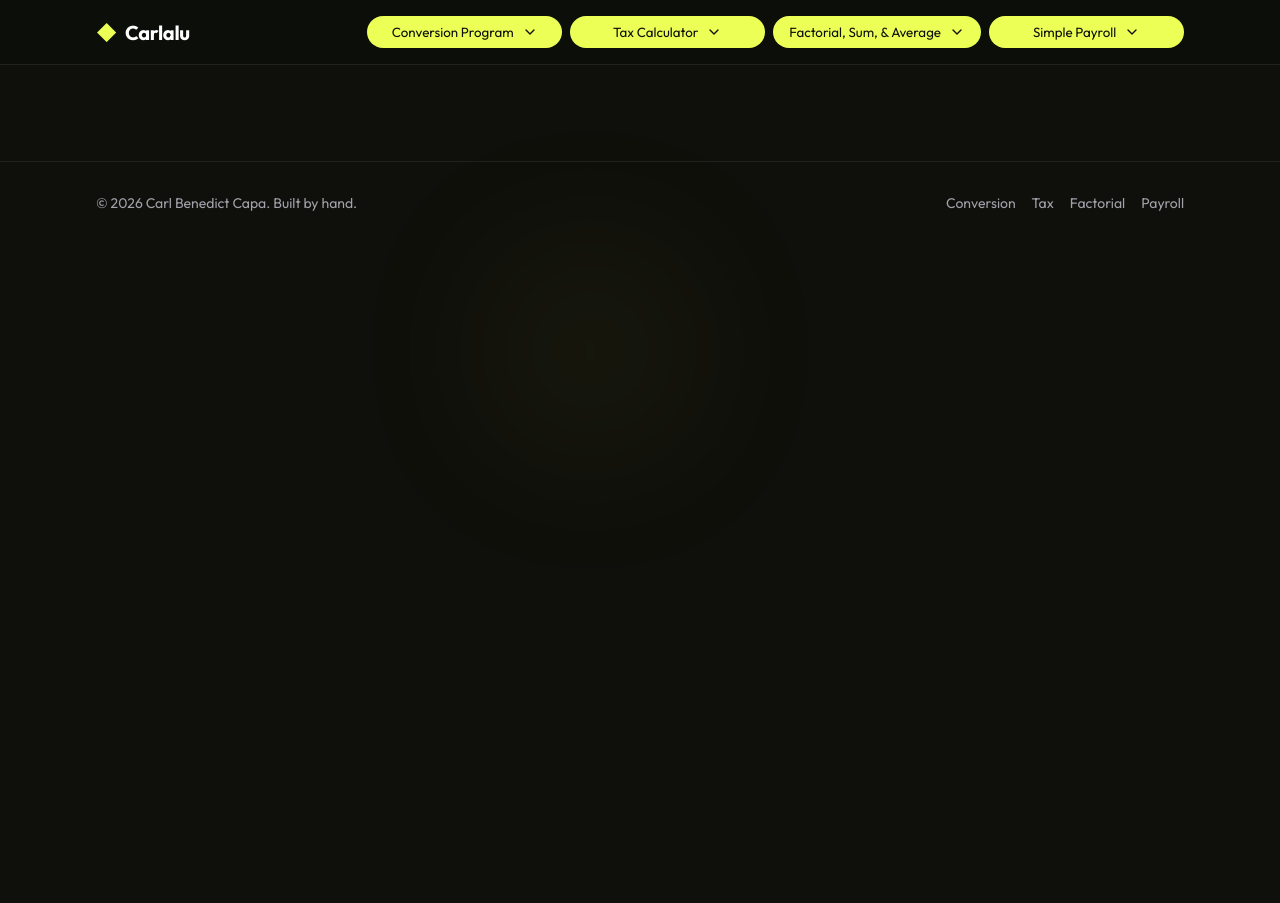
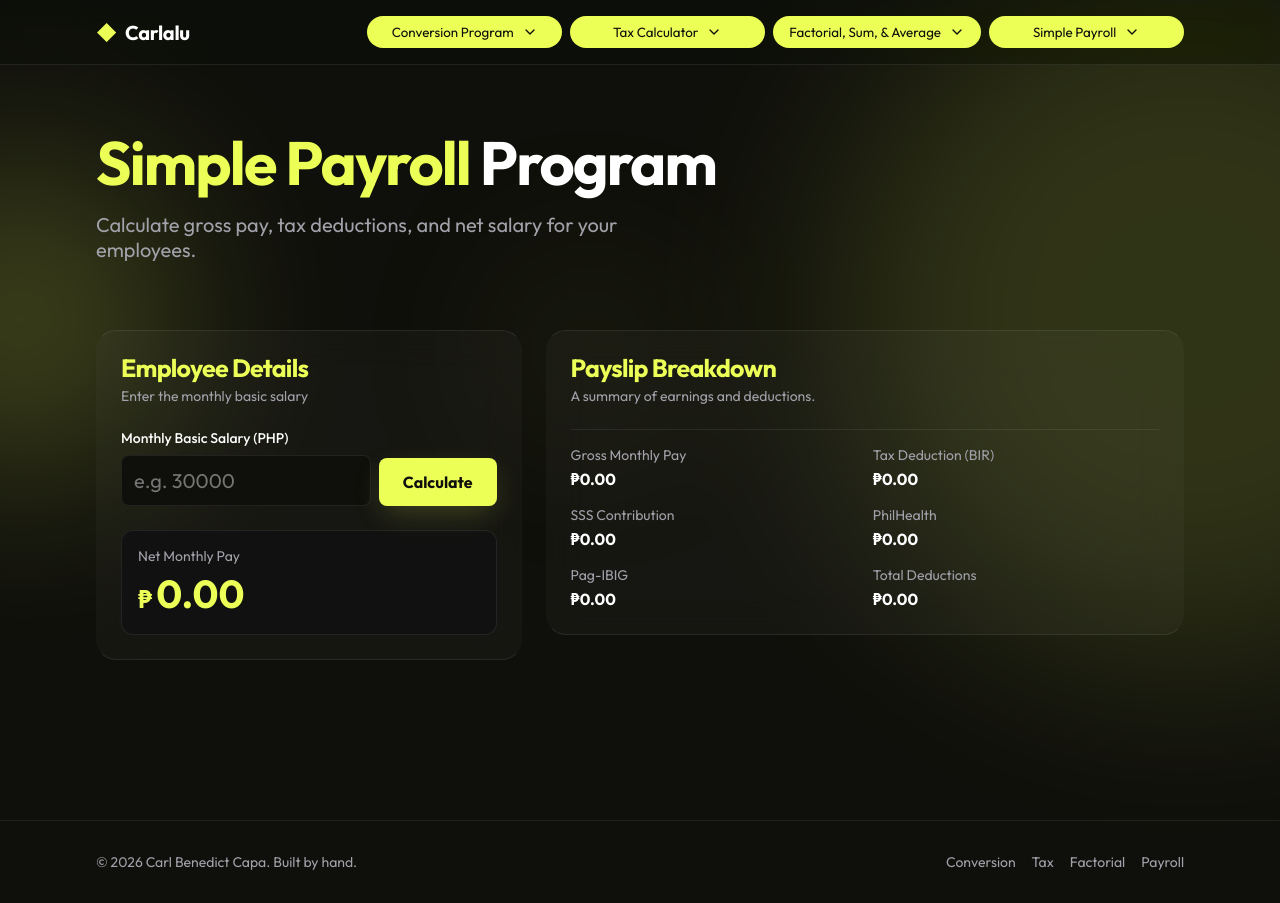
Before and after one commit to cxrlbndct/itc-website-assignment, a plain HTML site: page pages/payroll.html in a window 1280 px wide. Before the commit the page ends 800 px from the top, so only its background shows below. Drawn offline with Linux system fonts and the light colour scheme.

Commit message:
Added HTML for Payroll Program

```diff
--- a/pages/payroll.html
+++ b/pages/payroll.html
@@ -17,6 +17,81 @@
 </head>
 
 <body>
+    <main id="main">
+
+    <section class="tool-header-section">
+        <div class="glow glow-1" aria-hidden="true"></div>
+        <div class="glow glow-2" aria-hidden="true"></div>
+        <div class="container">
+            <h1><span class="highlight">Simple Payroll</span> Program</h1>
+            <p class="lede">Calculate gross pay, tax deductions, and net salary for your employees.</p>
+        </div>
+    </section>
+
+    <section class="programs">
+        <div class="container tax-layout">
+            <article class="card tool-card tax-card">
+                <div class="card-header-area">
+                    <h2>Employee Details</h2>
+                    <p class="formula-text">Enter the monthly basic salary</p>
+                </div>
+
+                <form id="payroll-form">
+                    <div class="input-group-wrapper">
+                        <div class="input-field">
+                            <label for="payroll-input">Monthly Basic Salary (PHP)</label>
+                            <input type="number" id="payroll-input" placeholder="e.g. 30000" required min="0" step="any">
+                        </div>
+                        <button type="submit" class="btn btn-primary convert-btn">Calculate</button>
+                    </div>
+                </form>
+
+                <div class="result-box tax-result-box">
+                    <span class="result-label">Net Monthly Pay</span>
+                    <div class="result-value-wrapper">
+                        <span class="result-currency">₱</span>
+                        <span class="result-number" id="payroll-net-pay">0.00</span>
+                    </div>
+                </div>
+            </article>
+
+            <article class="card tool-card tax-table-card">
+                <div class="card-header-area">
+                    <h2>Payslip Breakdown</h2>
+                    <p class="formula-text">A summary of earnings and deductions.</p>
+                </div>
+
+                <div class="tax-breakdown-grid">
+                    <div class="tax-stat">
+                        <span class="stat-label">Gross Monthly Pay</span>
+                        <span class="stat-value" id="pay-gross">₱0.00</span>
+                    </div>
+                    <div class="tax-stat">
+                        <span class="stat-label">Tax Deduction (BIR)</span>
+                        <span class="stat-value" id="pay-tax">₱0.00</span>
+                    </div>
+                    <div class="tax-stat">
+                        <span class="stat-label">SSS Contribution</span>
+                        <span class="stat-value" id="pay-sss">₱0.00</span>
+                    </div>
+                    <div class="tax-stat">
+                        <span class="stat-label">PhilHealth</span>
+                        <span class="stat-value" id="pay-philhealth">₱0.00</span>
+                    </div>
+                    <div class="tax-stat">
+                        <span class="stat-label">Pag-IBIG</span>
+                        <span class="stat-value" id="pay-pagibig">₱0.00</span>
+                    </div>
+                    <div class="tax-stat">
+                        <span class="stat-label">Total Deductions</span>
+                        <span class="stat-value" id="pay-total-deductions">₱0.00</span>
+                    </div>
+                </div>
+            </article>
+
+        </div>
+    </section>
+</main>
     <script src="../js/components.js" defer></script>
     <script src="../js/main.js" defer></script>
 </body>
```
